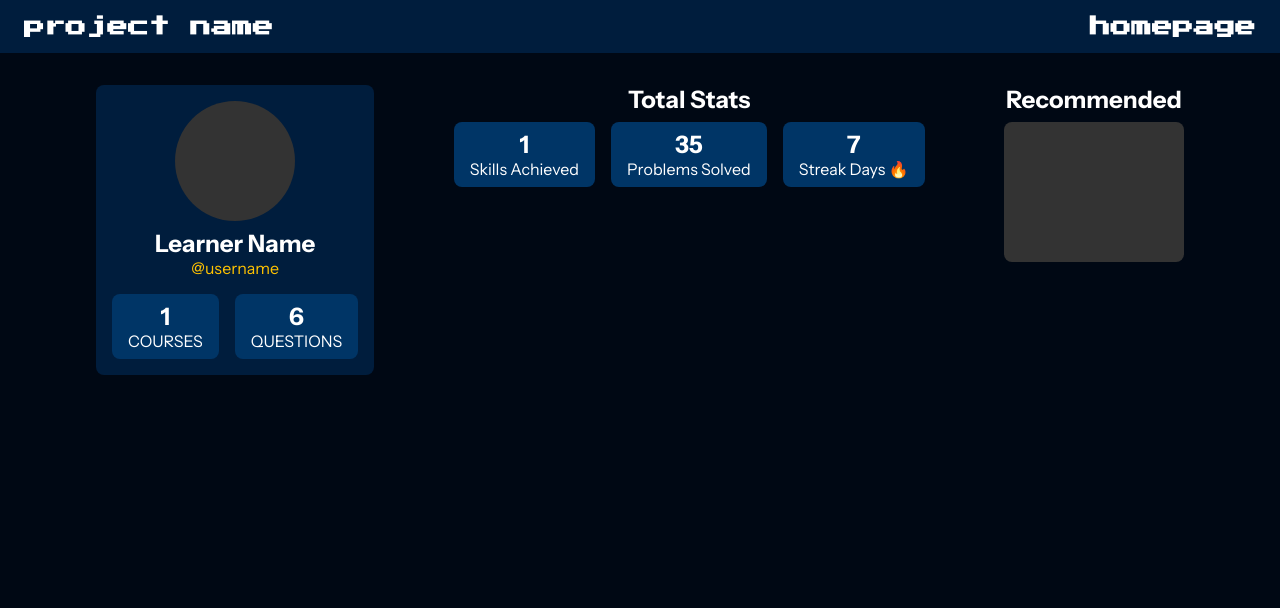
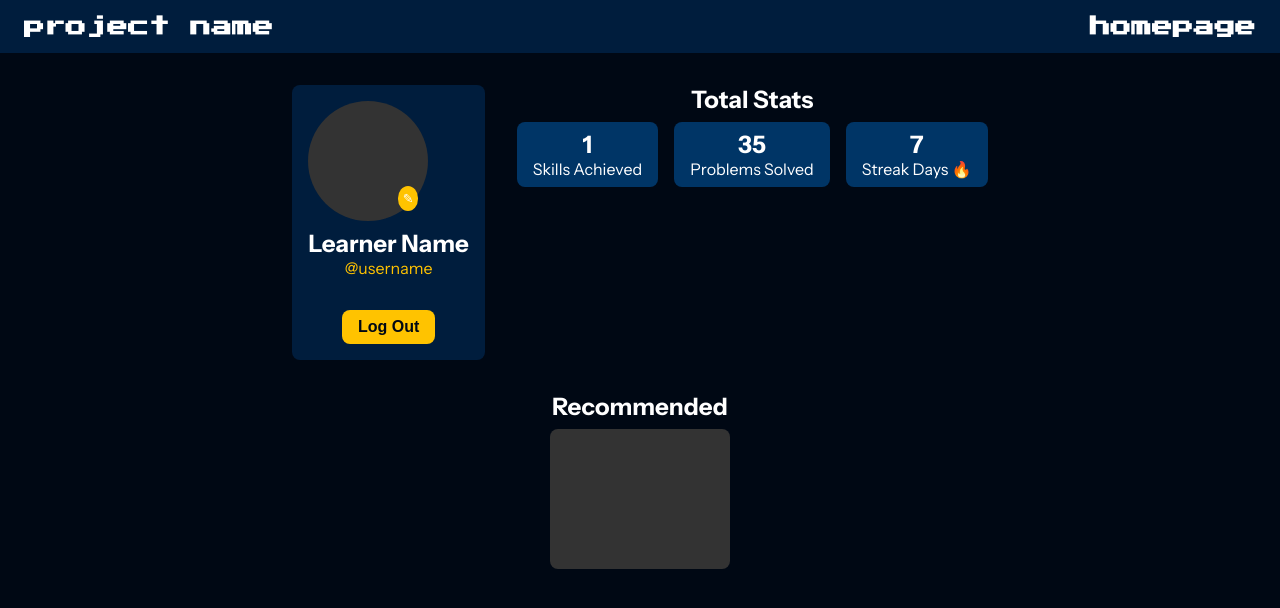
Before and after one commit to uditagowdety/Coding-Comm-Submission, a React (Vite) app in the folder frontend/: page /dashboard in a window 1280 px wide. Shown: the top 608 px of the page. Built offline with nearby package versions, Linux system fonts and the light colour scheme.

Commit message:
refactor: update Dashboard layout and styling for better organization and user interaction

```diff
--- a/frontend/src/components/Dashboard/Dashboard.jsx
+++ b/frontend/src/components/Dashboard/Dashboard.jsx
@@ -8,30 +8,24 @@ const Dashboard = () => {
       {/* Header */}
       <div className="dashboard-header">
         <Link to="/" className="header-item">project name</Link>
-        <Link to="/home" className="header-item">homepage</Link>
+        <Link to="/homepage" className="header-item">homepage</Link>
       </div>
 
-      {/* Main Content */}
+      {/* Dashboard Content */}
       <div className="dashboard-content">
         {/* Left Section: Learner Profile */}
         <div className="learner-profile">
-          <div className="profile-pic"></div>
-          <h2 className="learner-name">Learner Name</h2>
-          <p className="learner-username">@username</p>
-
-          <div className="stats-box">
-            <div className="stat-item">
-              <h3>1</h3>
-              <p>COURSES</p>
+          <div className="profile-container">
+            <div className="profile-pic">
+              <span className="edit-icon">✎</span>
             </div>
-            <div className="stat-item">
-              <h3>6</h3>
-              <p>QUESTIONS</p>
-            </div>
+            <h2 className="learner-name">Learner Name</h2>
+            <p className="learner-username">@username</p>
           </div>
+          <button className="logout-button">Log Out</button>
         </div>
 
-        {/* Center Section: Total Stats */}
+        {/* Middle Section: Stats */}
         <div className="stats-section">
           <h2 className="section-title">Total Stats</h2>
           <div className="stats-grid">
@@ -49,12 +43,12 @@ const Dashboard = () => {
             </div>
           </div>
         </div>
+      </div>
 
-        {/* Right Section: Recommended */}
-        <div className="recommended-section">
-          <h2 className="section-title">Recommended</h2>
-          <div className="recommended-box"></div>
-        </div>
+      {/* Recommended Section Below Stats */}
+      <div className="recommended-section">
+        <h2 className="section-title">Recommended</h2>
+        <div className="recommended-box"></div>
       </div>
     </div>
   );
--- a/frontend/src/components/Dashboard/dashboard.css
+++ b/frontend/src/components/Dashboard/dashboard.css
@@ -14,6 +14,7 @@
     display: flex;
     flex-direction: column;
     align-items: center;
+    text-align: center;
 }
 
 /* Header */
@@ -39,8 +40,9 @@
 /* Dashboard Content */
 .dashboard-content {
     display: flex;
-    justify-content: space-between;
+    justify-content: center;
     align-items: flex-start;
+    gap: 2rem;
     width: 85%;
     margin-top: 2rem;
 }
@@ -55,12 +57,28 @@
     border-radius: var(--border-radius);
 }
 
+.profile-container {
+    position: relative;
+}
+
 .profile-pic {
     width: 120px;
     height: 120px;
     border-radius: 50%;
     background-color: var(--text-dark);
     margin-bottom: var(--padding-small);
+    position: relative;
+}
+
+.edit-icon {
+    position: absolute;
+    bottom: 10px;
+    right: 10px;
+    background-color: var(--yellow-1);
+    padding: 5px;
+    border-radius: 50%;
+    font-size: 0.8rem;
+    cursor: pointer;
 }
 
 .learner-name {
@@ -73,22 +91,21 @@
     margin-bottom: var(--padding-medium);
 }
 
-  /* Stats Box */
-  .stats-box {
-    display: flex;
-    gap: var(--padding-medium);
+/* Logout Button */
+.logout-button {
+    background-color: var(--yellow-1);
+    color: var(--dark-blue-1);
+    border: none;
+    padding: var(--padding-small) var(--padding-medium);
+    border-radius: var(--border-radius);
+    cursor: pointer;
+    font-size: 1rem;
+    font-weight: bold;
+    margin-top: var(--padding-medium);
 }
 
-  .stat-item {
-    text-align: center;
-    background-color: var(--blue);
-    padding: var(--padding-small) var(--padding-medium);
-    border-radius: var(--border-radius);
-  }
-
-  .stat-item h3 {
-    font-size: 1.5rem;
-    font-weight: bold;
+.logout-button:hover {
+    background-color: var(--yellow-2);
 }
 
 /* Total Stats Section */
@@ -105,6 +122,7 @@
 .stats-grid {
     display: flex;
     gap: var(--padding-medium);
+    justify-content: center;
 }
 
 .stat-box {
@@ -119,9 +137,10 @@
     font-weight: bold;
 }
 
-  /* Recommended Section */
+/* Recommended Section Below Stats */
 .recommended-section {
     text-align: center;
+    margin-top: 2rem;
 }
 
 .recommended-box {
```
Lines whose indentation alone changed are shown as unchanged.
